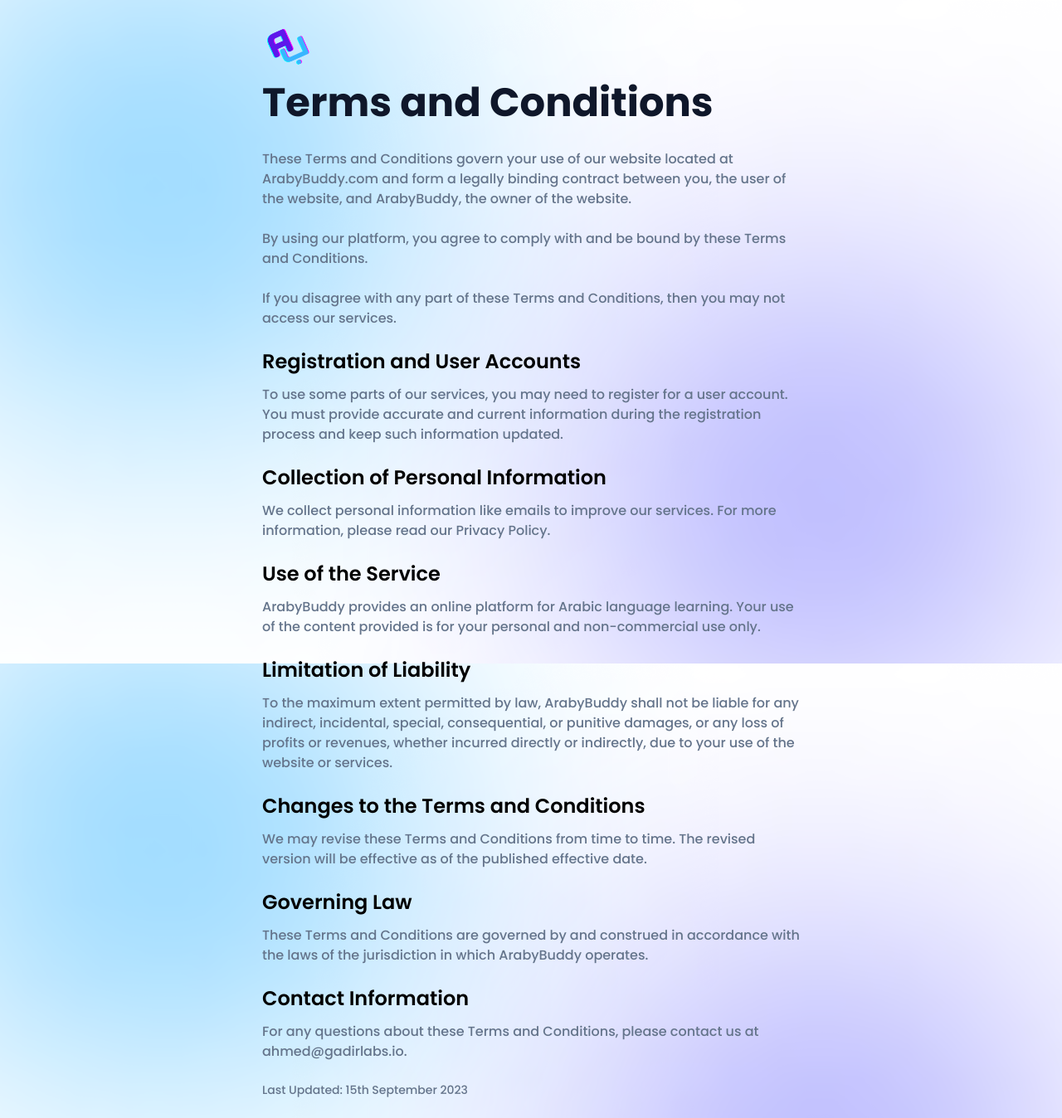
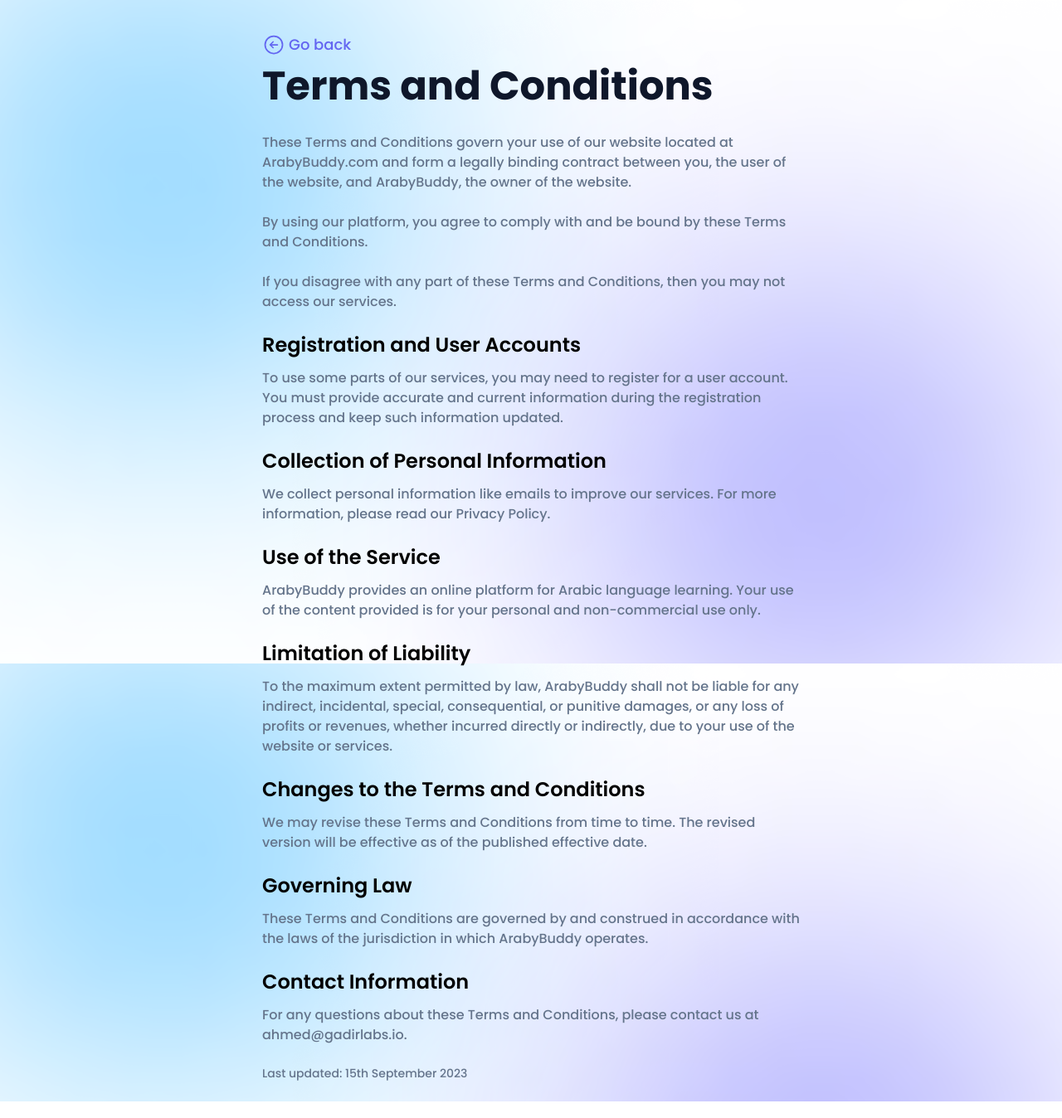
Before and after one commit to AhmedAGadir/araby-buddy-landing-page, a React (Create React App) app: page /terms-and-conditions in a window 1280 px wide. Shown: the whole page at 83% size. Built offline with nearby package versions, Linux system fonts and the light colour scheme.

Commit message:
added go back buttons

```diff
--- a/src/components/Form.js
+++ b/src/components/Form.js
@@ -76,7 +76,7 @@
 						name="email"
 						id="email"
 						required
-						className="font-poppins font-light pl-12 shadow-md shadow-blue-500/50 block w-full rounded-xl border-0 px-4 py-4 md:text-md text-gray-900 ring-1 ring-inset ring-gray-300 placeholder:text-gray-400 focus-visible:outline focus:ring-2 focus:ring-inset focus:ring-indigo-600 text-sm sm:text-md sm:leading-6"
+						className="font-poppins font-light pl-12 shadow-md shadow-blue-500/50 block w-full rounded-xl border-0 px-4 py-4 text-gray-900 ring-1 ring-inset ring-gray-300 placeholder:text-gray-400 focus-visible:outline focus:ring-2 focus:ring-inset focus:ring-indigo-600 text-sm sm:text-md  md:text-lg sm:leading-6"
 						placeholder="Enter your email"
 						value={value}
 						onChange={(e) => setValue(e.target.value)}
@@ -86,7 +86,7 @@
 				<button
 					onClick={submit}
 					type="submit"
-					className="font-poppins font-medium shadow-lg text-white bg-gradient-to-br from-purple-600 to-blue-500 px-6 py-4 hover:bg-gradient-to-bl focus:ring-2 focus:outline-none focus:ring-blue-300 dark:focus:ring-blue-800  rounded-lg text-sm sm:text-md text-center mt-4 w-full sm:w-auto sm:mt-0"
+					className="font-poppins font-medium shadow-lg text-white bg-gradient-to-br from-purple-600 to-blue-500 px-6 py-4 hover:bg-gradient-to-bl focus:ring-2 focus:outline-none focus:ring-blue-300 dark:focus:ring-blue-800  rounded-lg text-sm sm:text-md md:text-lg text-center mt-4 w-full sm:w-auto sm:mt-0"
 				>
 					Subscribe
 				</button>
--- /dev/null
+++ b/src/components/GoBack.js
@@ -0,0 +1,30 @@
+import React from "react";
+
+const GoBack = (props) => {
+	return (
+		<div {...props}>
+			<a
+				href="/"
+				className="font-medium text-indigo-500 hover:text-indigo-400 flex items-center space-x-1"
+			>
+				<svg
+					xmlns="http://www.w3.org/2000/svg"
+					fill="none"
+					viewBox="0 0 24 24"
+					stroke-width="1.5"
+					stroke="currentColor"
+					className="w-7 h-7 inline-block"
+				>
+					<path
+						stroke-linecap="round"
+						stroke-linejoin="round"
+						d="M11.25 9l-3 3m0 0l3 3m-3-3h7.5M21 12a9 9 0 11-18 0 9 9 0 0118 0z"
+					/>
+				</svg>
+				<span className="text-md md:text-lg">Go back</span>
+			</a>
+		</div>
+	);
+};
+
+export default GoBack;
--- a/src/routes/PrivacyPolicy.js
+++ b/src/routes/PrivacyPolicy.js
@@ -1,19 +1,11 @@
 import React from "react";
-import ArabyBuddyLogo from "../assets/arabybuddy.png";
+import GoBack from "../components/GoBack";
 
 const PrivacyPolicy = () => {
 	return (
-		<div className="mt-6 px-3 font-poppins max-w-2xl mx-auto">
-			<header className="">
-				<div>
-					<a href="/">
-						<img
-							src={ArabyBuddyLogo}
-							className="w-16 h-16 mb-3"
-							aria-label="Go back"
-						/>
-					</a>
-				</div>
+		<div className="mt-10 px-3 font-poppins max-w-2xl mx-auto">
+			<GoBack className="mb-3" />
+			<header>
 				<h1 className="text-4xl md:text-5xl font-bold mb-8 text-slate-900">
 					Privacy Policy
 				</h1>
@@ -58,7 +50,7 @@
 					ahmed@gadirlabs.io.
 				</p>
 				<p className="text-sm text-slate-500 mb-6">
-					Last Updated: 15th September 2023
+					Last updated: 15th September 2023
 				</p>
 			</main>
 		</div>
--- a/src/routes/Success.js
+++ b/src/routes/Success.js
@@ -1,38 +1,18 @@
 import React from "react";
+import GoBack from "../components/GoBack";
 
 const Success = () => {
 	return (
-		<div className="mt-10 px-3 font-poppins mx-auto max-w-5xl text-center">
-			<h2 className="text-3xl md:text-4xl lg:text-5xl font-bold mb-8 text-slate-900">
+		<div className="font-poppins mx-auto max-w-5xl text-center absolute top-1/2 left-1/2 -translate-x-1/2 -translate-y-1/2">
+			<h1 className="text-3xl md:text-4xl lg:text-5xl font-bold mb-8 text-slate-900">
 				Thanks for subscribing! 🎉
-			</h2>
+			</h1>
 			<main>
 				<p className="text-lg text-slate-500 mb-5">
-					We'll send you an email when we launch.
+					We'll email you when we launch.
 					{/* In the meantime here a fun video to watch. */}
 				</p>
-				<div className="inline-block">
-					<a
-						href="/"
-						className="font-medium text-indigo-500 hover:text-indigo-400 flex items-center space-x-1"
-					>
-						<svg
-							xmlns="http://www.w3.org/2000/svg"
-							fill="none"
-							viewBox="0 0 24 24"
-							stroke-width="1.5"
-							stroke="currentColor"
-							className="w-7 h-7 inline-block"
-						>
-							<path
-								stroke-linecap="round"
-								stroke-linejoin="round"
-								d="M11.25 9l-3 3m0 0l3 3m-3-3h7.5M21 12a9 9 0 11-18 0 9 9 0 0118 0z"
-							/>
-						</svg>
-						<span className="text-md md:text-lg">Go back</span>
-					</a>
-				</div>
+				<GoBack className="inline-block" />
 			</main>
 		</div>
 	);
--- a/src/routes/TermsAndConditions.js
+++ b/src/routes/TermsAndConditions.js
@@ -1,19 +1,11 @@
 import React from "react";
-import ArabyBuddyLogo from "../assets/arabybuddy.png";
+import GoBack from "../components/GoBack";
 
 const TermsAndConditions = () => {
 	return (
-		<div className="mt-6 px-3 font-poppins max-w-2xl mx-auto">
-			<header className="">
-				<div>
-					<a href="/">
-						<img
-							src={ArabyBuddyLogo}
-							className="w-16 h-16 mb-3"
-							aria-label="Go back"
-						/>
-					</a>
-				</div>
+		<div className="mt-10 px-3 font-poppins max-w-2xl mx-auto">
+			<header>
+				<GoBack className="mb-3" />
 				<h1 className="text-4xl md:text-5xl font-bold mb-8 text-slate-900">
 					Terms and Conditions
 				</h1>
@@ -79,7 +71,7 @@
 					at ahmed@gadirlabs.io.
 				</p>
 				<p className="text-sm text-slate-500 mb-6">
-					Last Updated: 15th September 2023
+					Last updated: 15th September 2023
 				</p>
 			</main>
 		</div>
```
